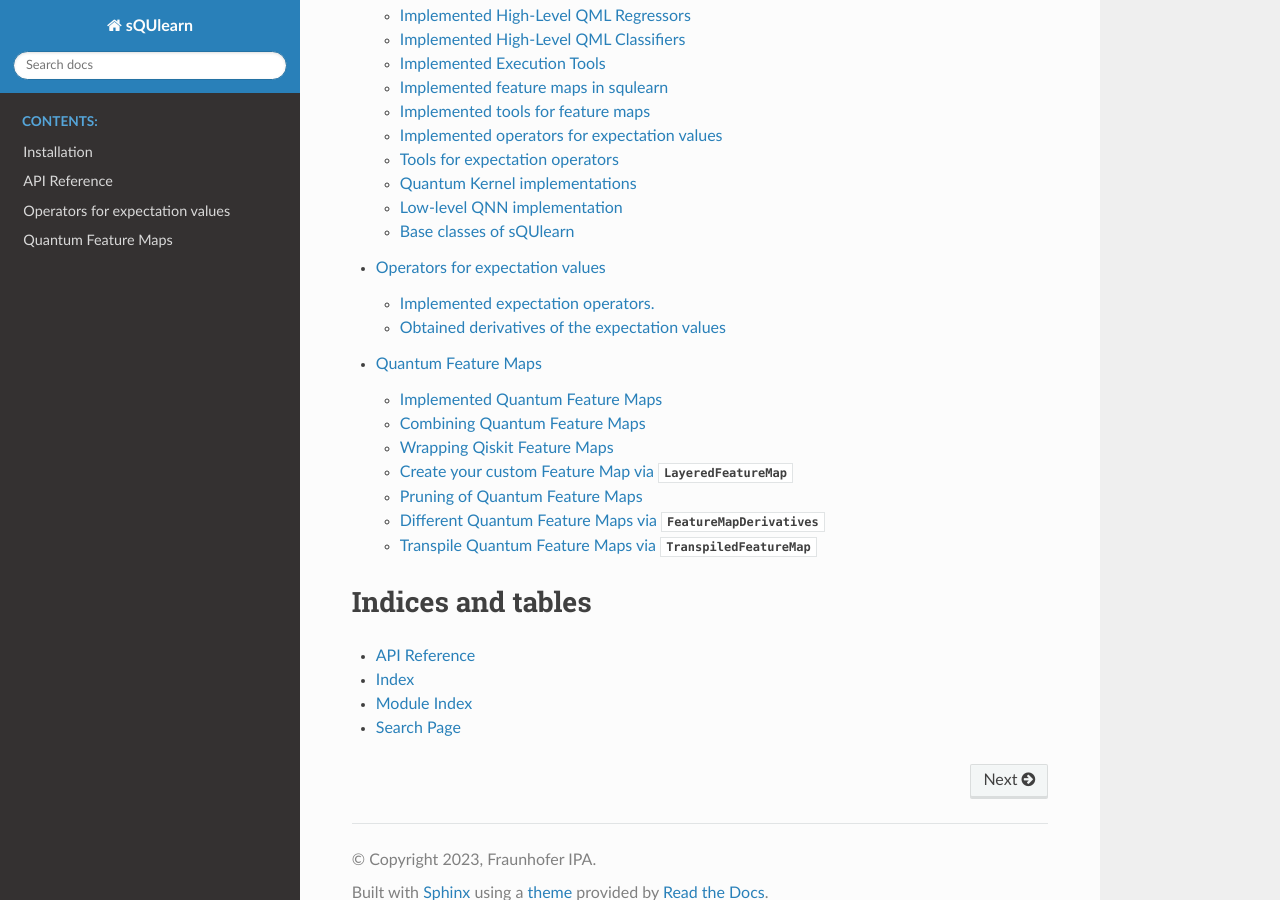
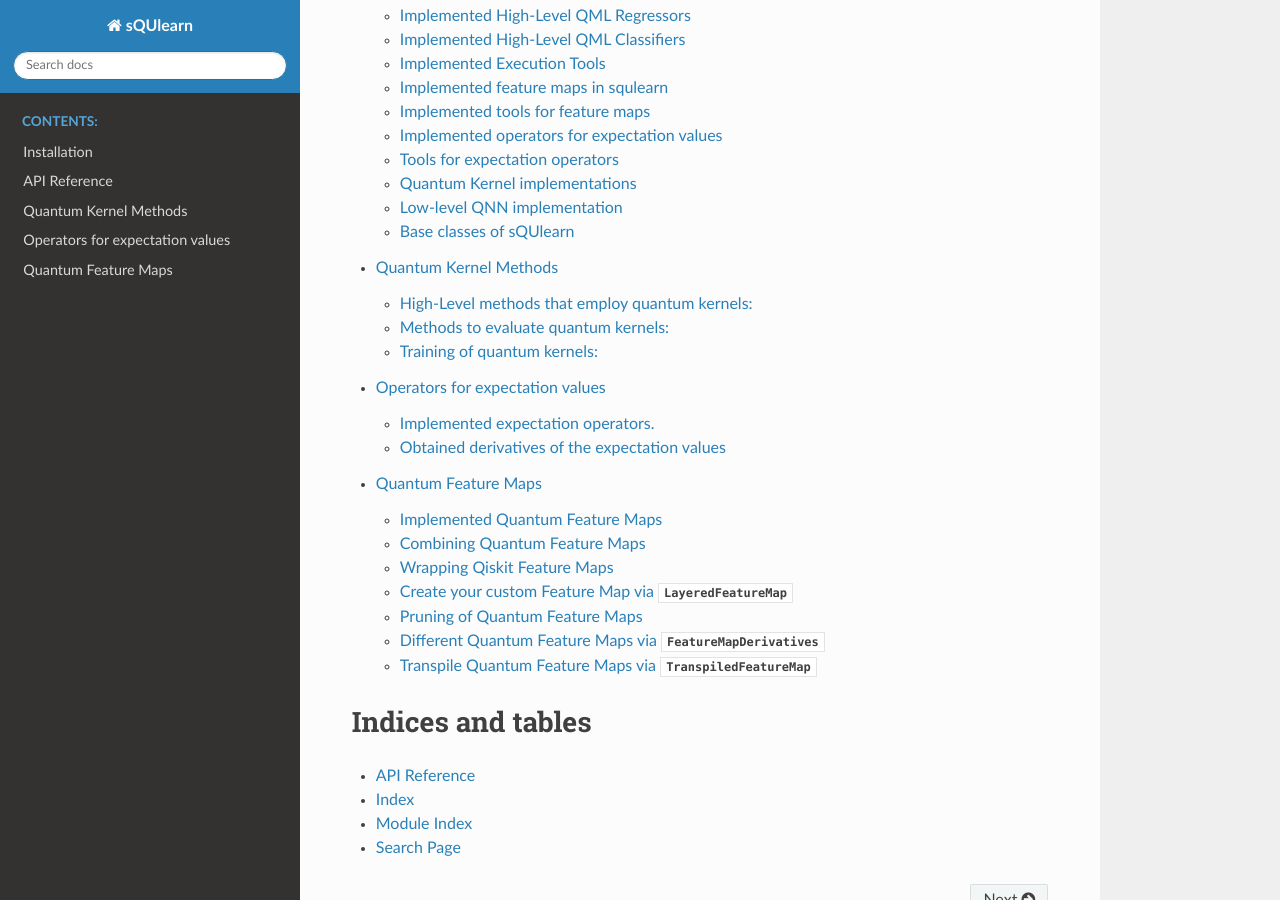
Before and after one commit to sQUlearn/squlearn, a Sphinx documentation site: the page built from docs/index.rst, in a window 1280 px wide and 900 px high, scrolled down 432 px. Built offline with Sphinx 7.4.7 and the Read the Docs theme 2.0.0, drawn with Linux system fonts in a browser that asks for light colours.

Commit message:
add empty template for kernel tutorial

```diff
--- a/docs/index.rst
+++ b/docs/index.rst
@@ -14,6 +14,7 @@
 
    tutorials/install
    modules/classes
+   tutorials/kernel_methods
    tutorials/operators
    tutorials/feature_maps
 
--- /dev/null
+++ b/docs/tutorials/kernel_methods.rst
@@ -0,0 +1,30 @@
+.. _quantum_kernel_methods:
+
+.. currentmodule:: squlearn.kernel
+
+######################
+Quantum Kernel Methods
+######################
+
+
+
+**To be done!**
+
+High-Level methods that employ quantum kernels:
+-----------------------------------------------
+
+:class:`ml.QSVR`
+:class:`ml.QSVC`
+:class:`ml.QGPR`
+:class:`ml.QGPC`
+:class:`ml.QKRR`
+
+
+Methods to evaluate quantum kernels:
+------------------------------------
+:class:`matrix.FidelityKernel`
+:class:`matrix.ProjectedQuantumKernel`
+
+
+Training of quantum kernels:
+----------------------------
```
